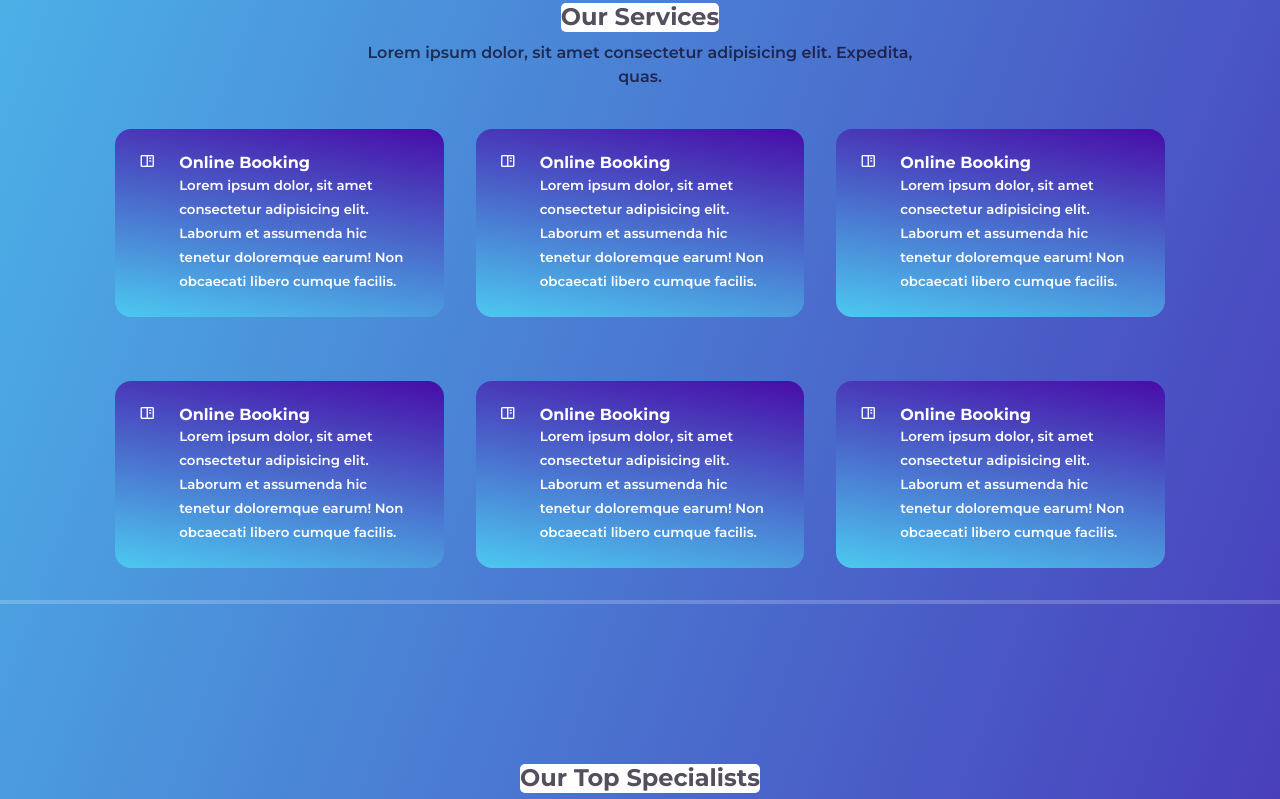
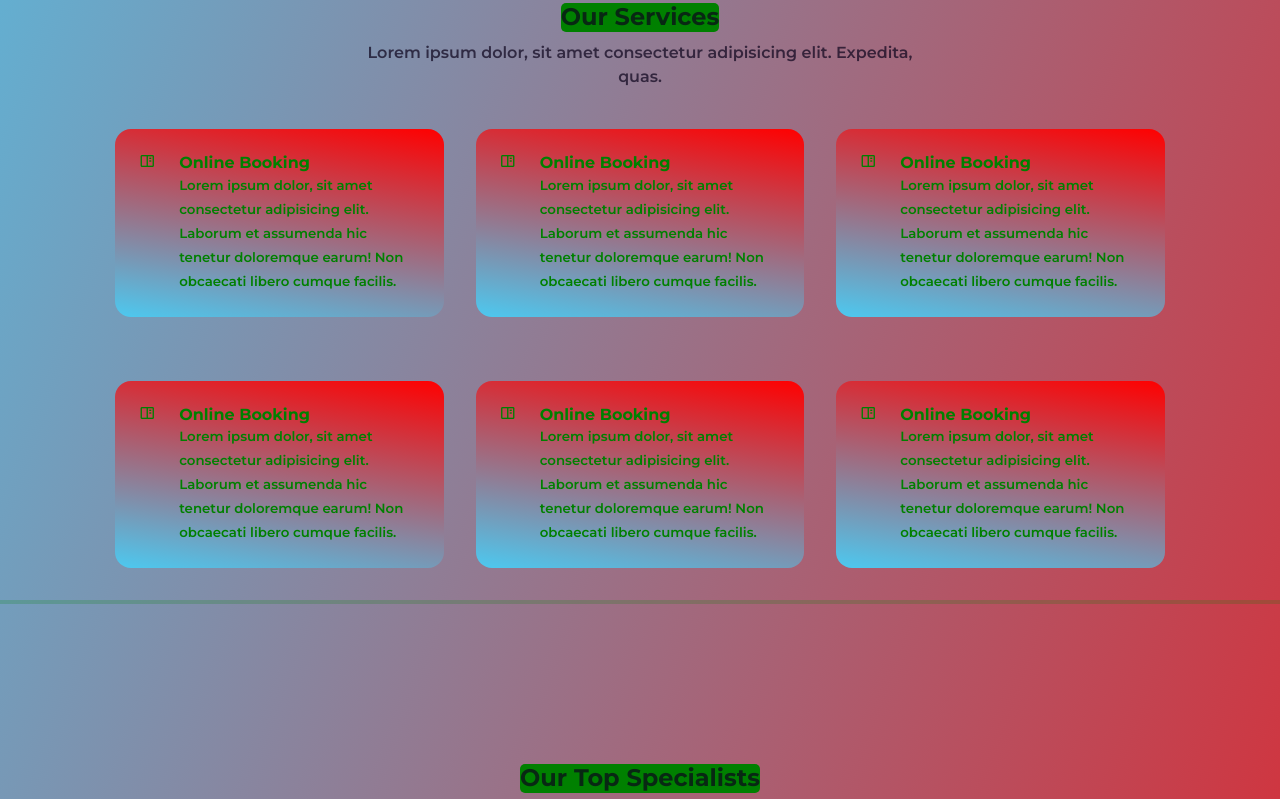
Before and after one commit to TheMaharshii/follow, a plain HTML site: page index.html in a window 1280 px wide. Shown: the part 957-1756 px from the top of the page. Drawn offline with nearby package versions, Linux system fonts and the light colour scheme; files that its build step writes are made by us from their sources.

Commit message:
color change

```diff
--- a/scss/_vairables.scss
+++ b/scss/_vairables.scss
@@ -1,2 +1,2 @@
-// $primary-color:Red;
-// $white-color:green
+$primary-color:Red;
+$white-color:green
```
